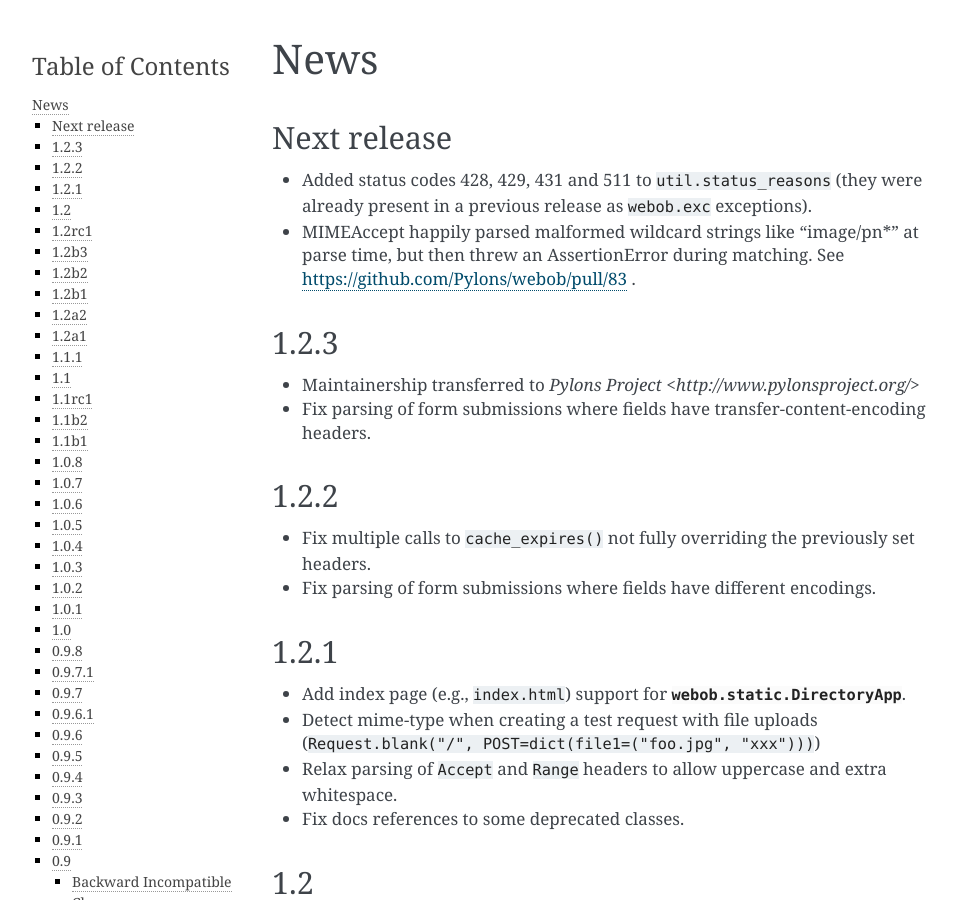
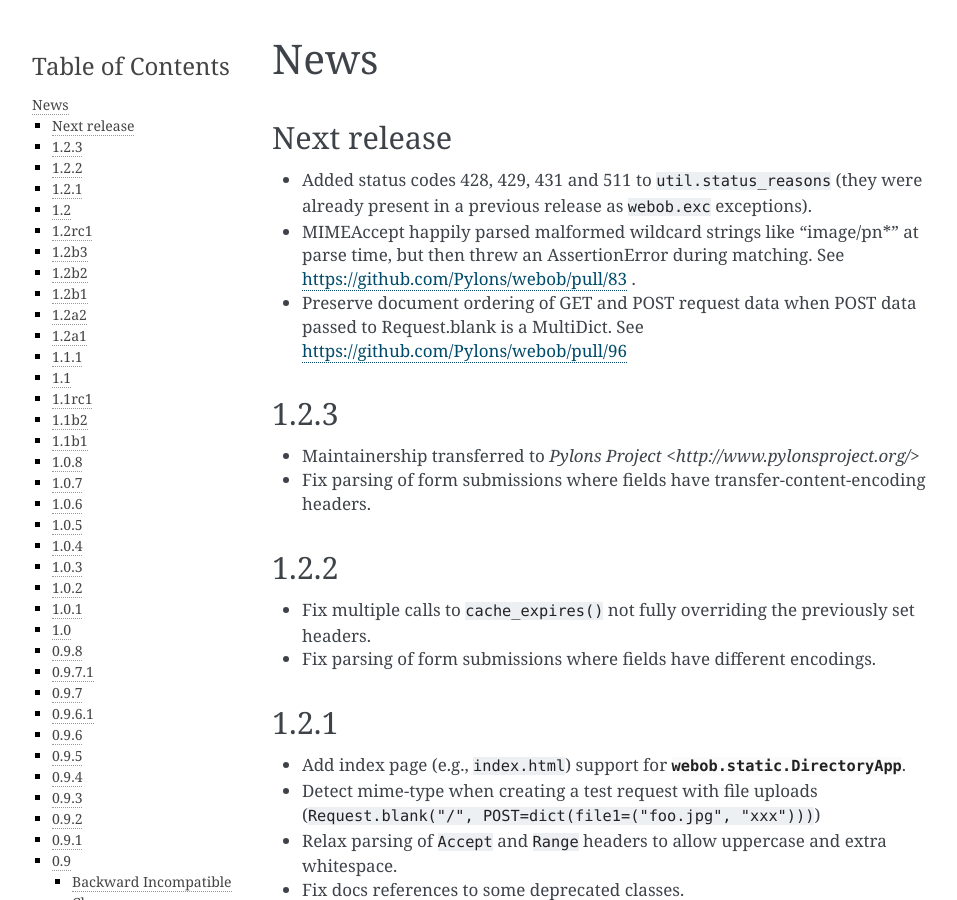
Before and after one commit to Pylons/webob, a Sphinx documentation site: the page built from docs/news.txt, in a window 1280 px wide and 900 px high. Shown: the whole window, without its empty margins (148-1105 px from the left). Built offline with Sphinx 7.4.7, drawn with Linux system fonts in a browser that asks for light colours.

Commit message:
add change note for issue #96

```diff
--- a/docs/news.txt
+++ b/docs/news.txt
@@ -10,6 +10,9 @@ Next release
 - MIMEAccept happily parsed malformed wildcard strings like "image/pn*" at
   parse time, but then threw an AssertionError during matching.  See
   https://github.com/Pylons/webob/pull/83 .
+
+- Preserve document ordering of GET and POST request data when POST data passed
+  to Request.blank is a MultiDict.  See https://github.com/Pylons/webob/pull/96
 
 1.2.3
 ------------
```
